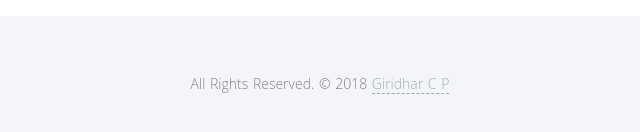
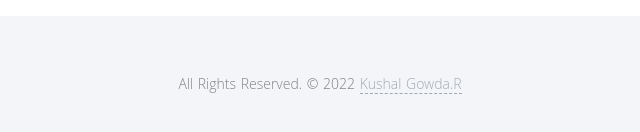
Before and after one commit to kushal-Gowda2003/Kushal-gowda, a plain HTML site: page index.html in a window 1280 px wide. Shown: the part 7207-7339 px from the top of the page, 320-960 px from the left. Drawn offline with nearby package versions, Linux system fonts and the light colour scheme; some packages are replaced by stand-ins of ours.

Commit message:
Update index.html

```diff
--- a/index.html
+++ b/index.html
@@ -578,7 +578,7 @@
           <div class="container">
             <div class="row">
               <div class="col-md-12 text-center">
-                <p>All Rights Reserved. &copy; 2018 <a href="http://www.themewagon.com">Giridhar C P</a>
+                <p>All Rights Reserved. &copy; 2022 <a href="http://www.themewagon.com">Kushal Gowda.R</a>
               </div>
             </div>
           </div>
```
